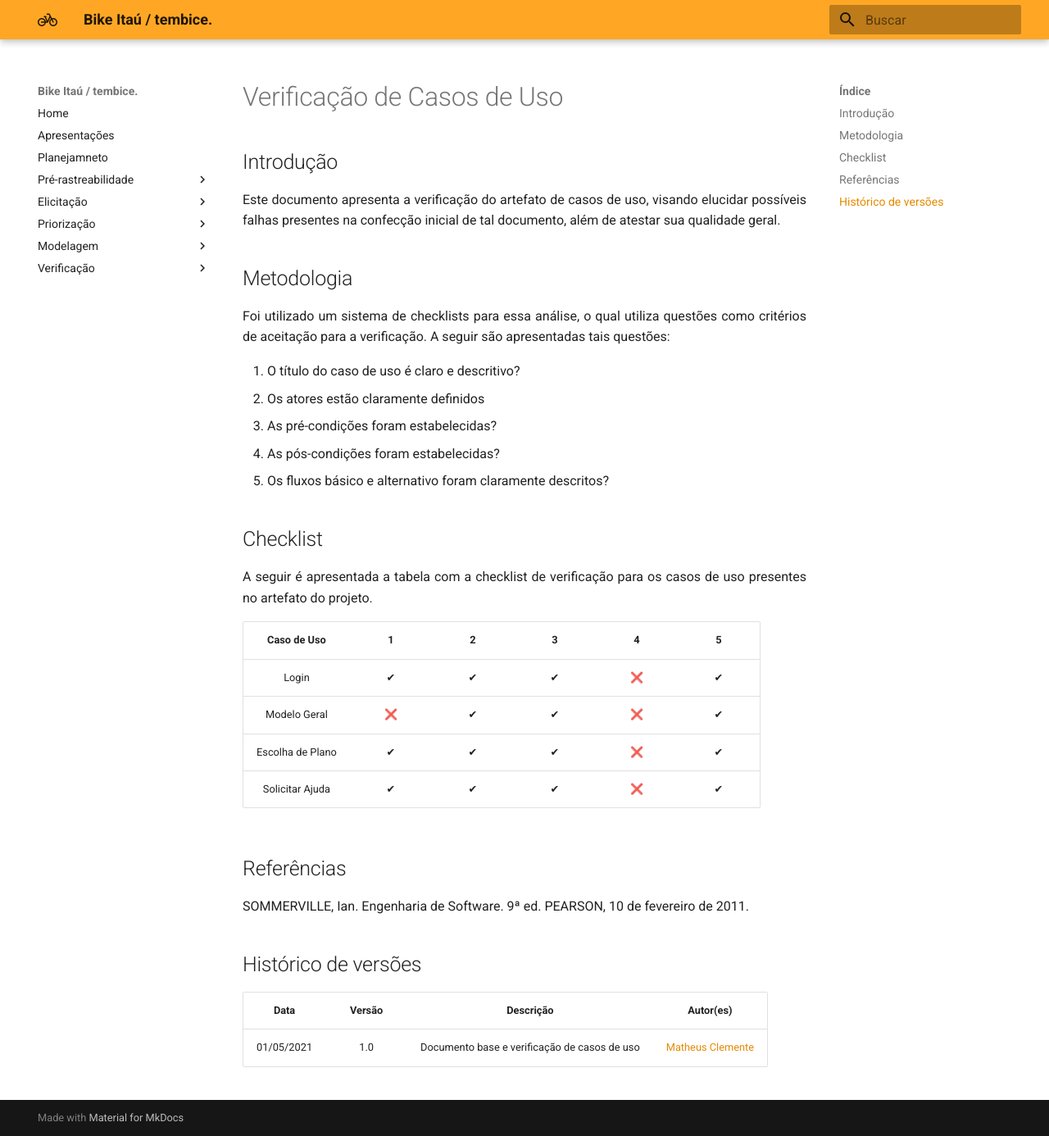
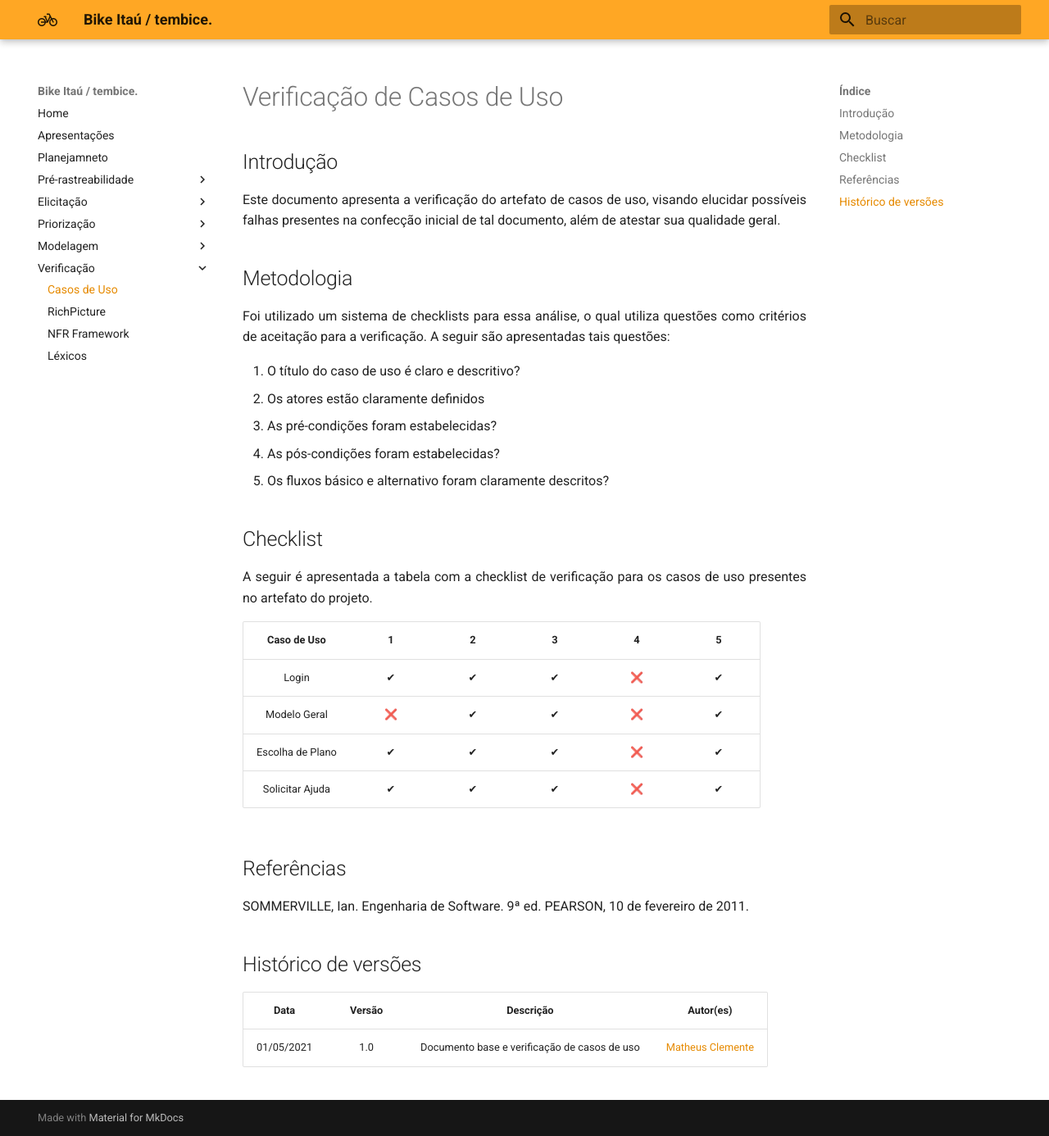
Before and after one commit to Requisitos-de-Software/2020.2-BikeItau, an MkDocs documentation site: the page built from docs/verificacao/verificacao_casos_uso.md, in a window 1280 px wide and 1386 px high. Shown: the whole window at 82% size. Built offline with MkDocs 1.6.1 and Material for MkDocs 9.7.7, drawn with Linux system fonts in a browser that asks for light colours; some of the changed lines change nothing that is shown.

Commit message:
adicionado a pagina casos de uso de verificaçao

```diff
--- a/mkdocs.yml
+++ b/mkdocs.yml
@@ -23,7 +23,7 @@
     - Léxicos: modelagem/lexicos.md
     - NFR Framework: modelagem/nfrFramework.md
   - Verificação:
-    - Casos de Uso: verificacao/verificacao_casos_uso
+    - Casos de Uso: verificacao/verificacao_casos_uso.md
     - RichPicture: verificacao/verificacao_richpicture.md
     - NFR Framework: verificacao/nfrFrameworkVerificacao.md
     - Léxicos: verificacao/verificacao_lexico.md
```
